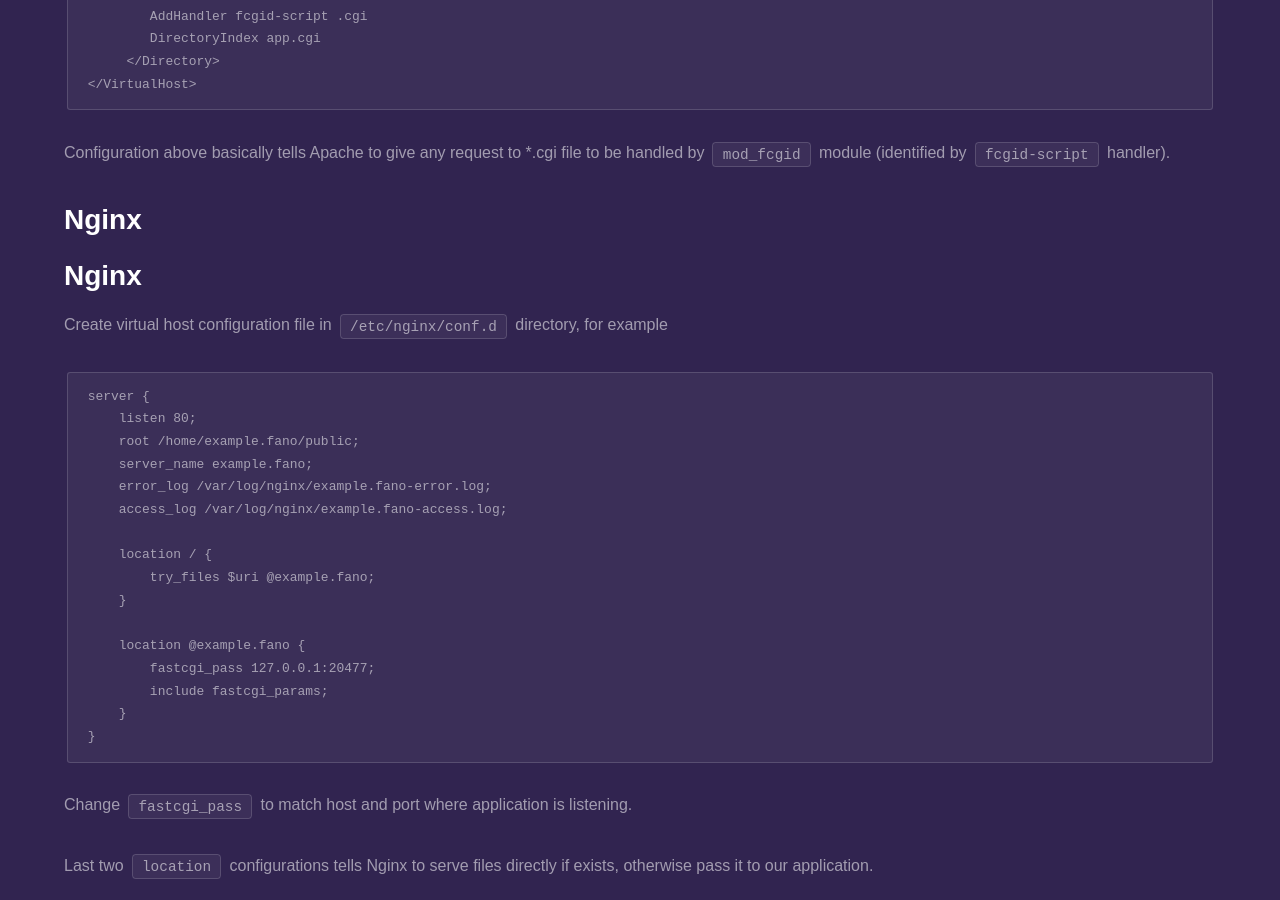
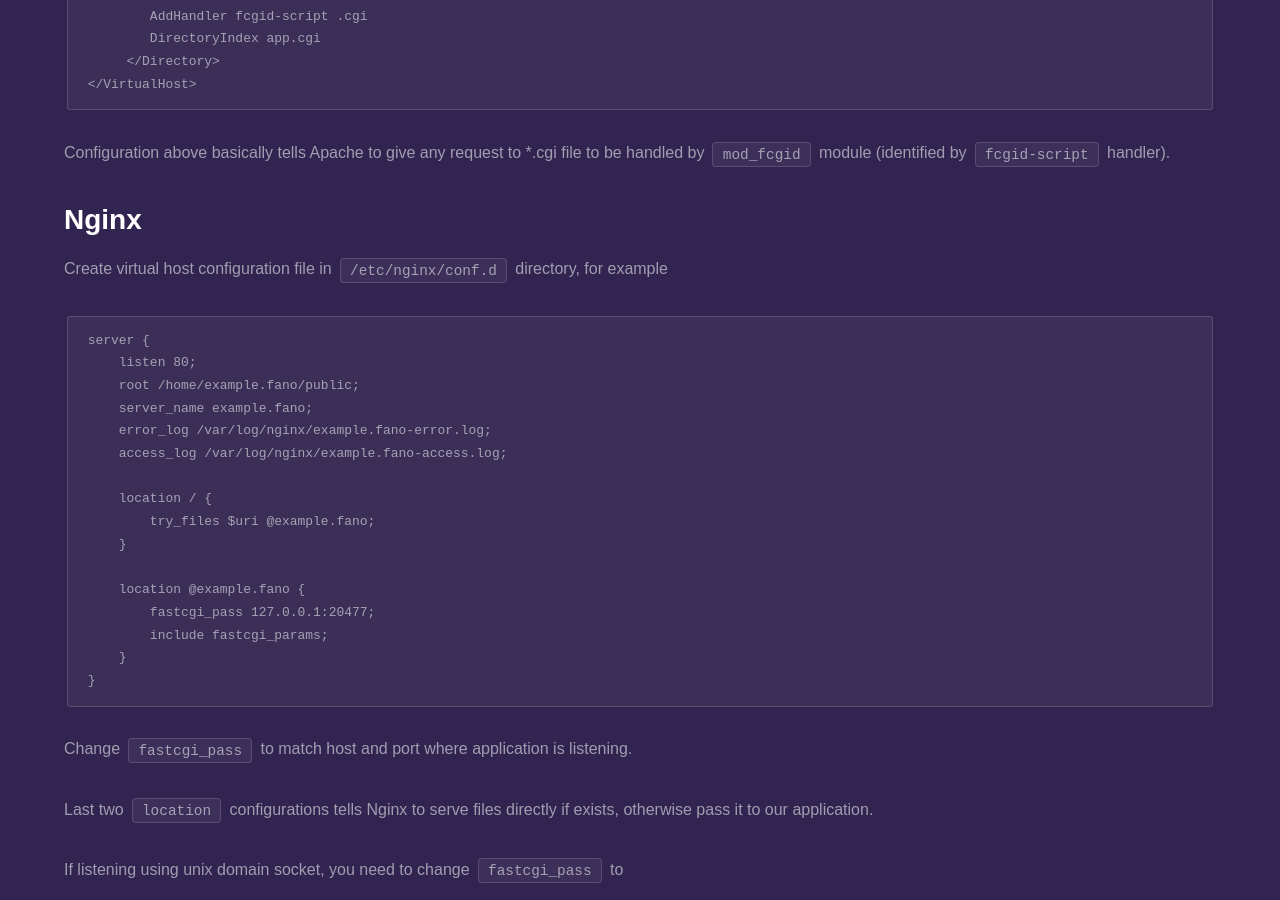
Before and after one commit to fanoframework/fanoframework.github.io, a Jekyll site: the page built from deployment/fastcgi/index.md, in a window 1280 px wide and 900 px high, scrolled down 5014 px. Built offline with Jekyll 4.4.1, drawn with Linux system fonts in a browser that asks for light colours; our own code applies the rules of GitHub Pages for plain Markdown files.

````diff
--- a/deployment/fastcgi/index.md
+++ b/deployment/fastcgi/index.md
@@ -196,8 +196,6 @@
 
 ## Nginx
 
-## Nginx
-
 Create virtual host configuration file in `/etc/nginx/conf.d` directory, for example
 
 ```
````
